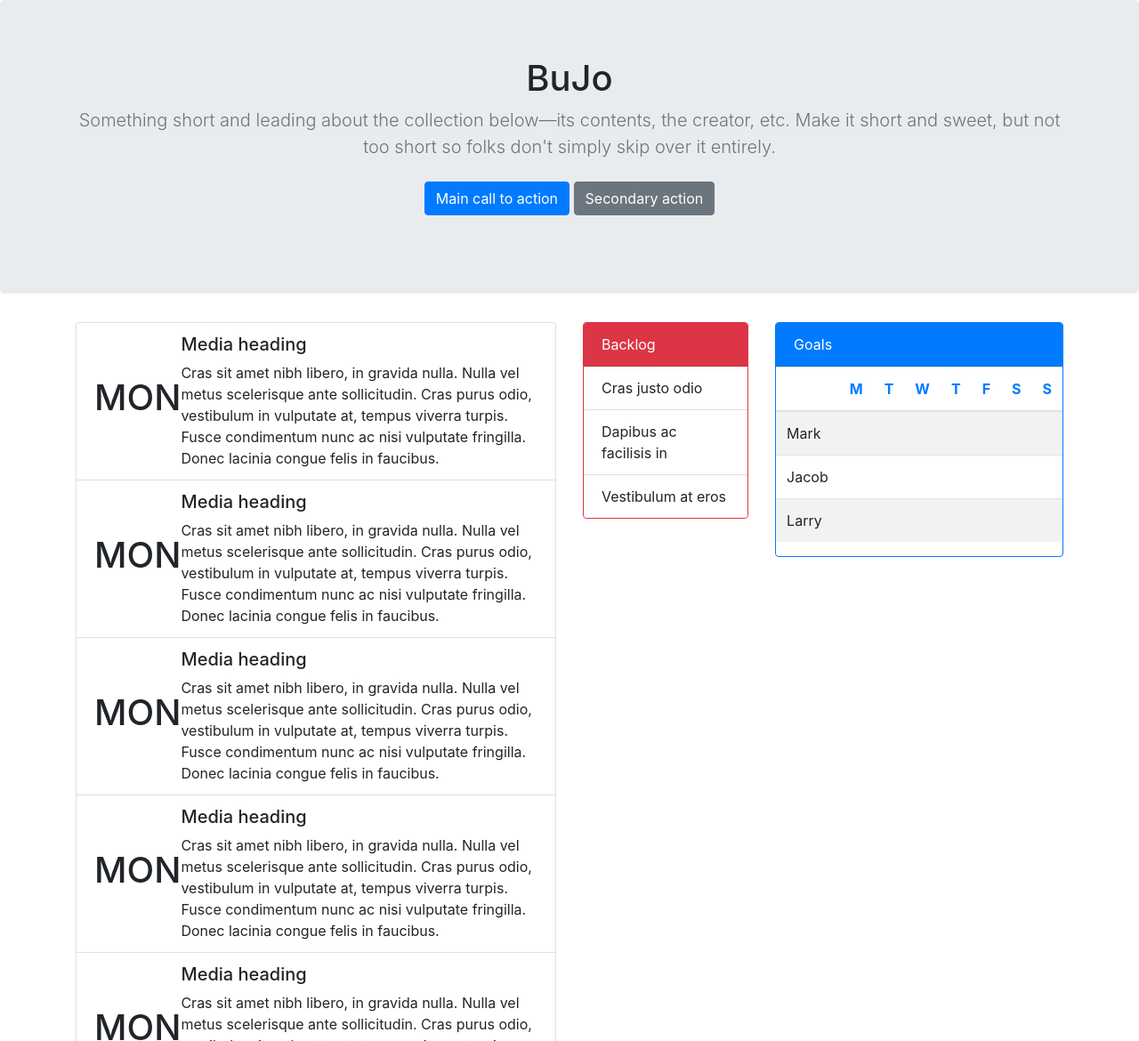
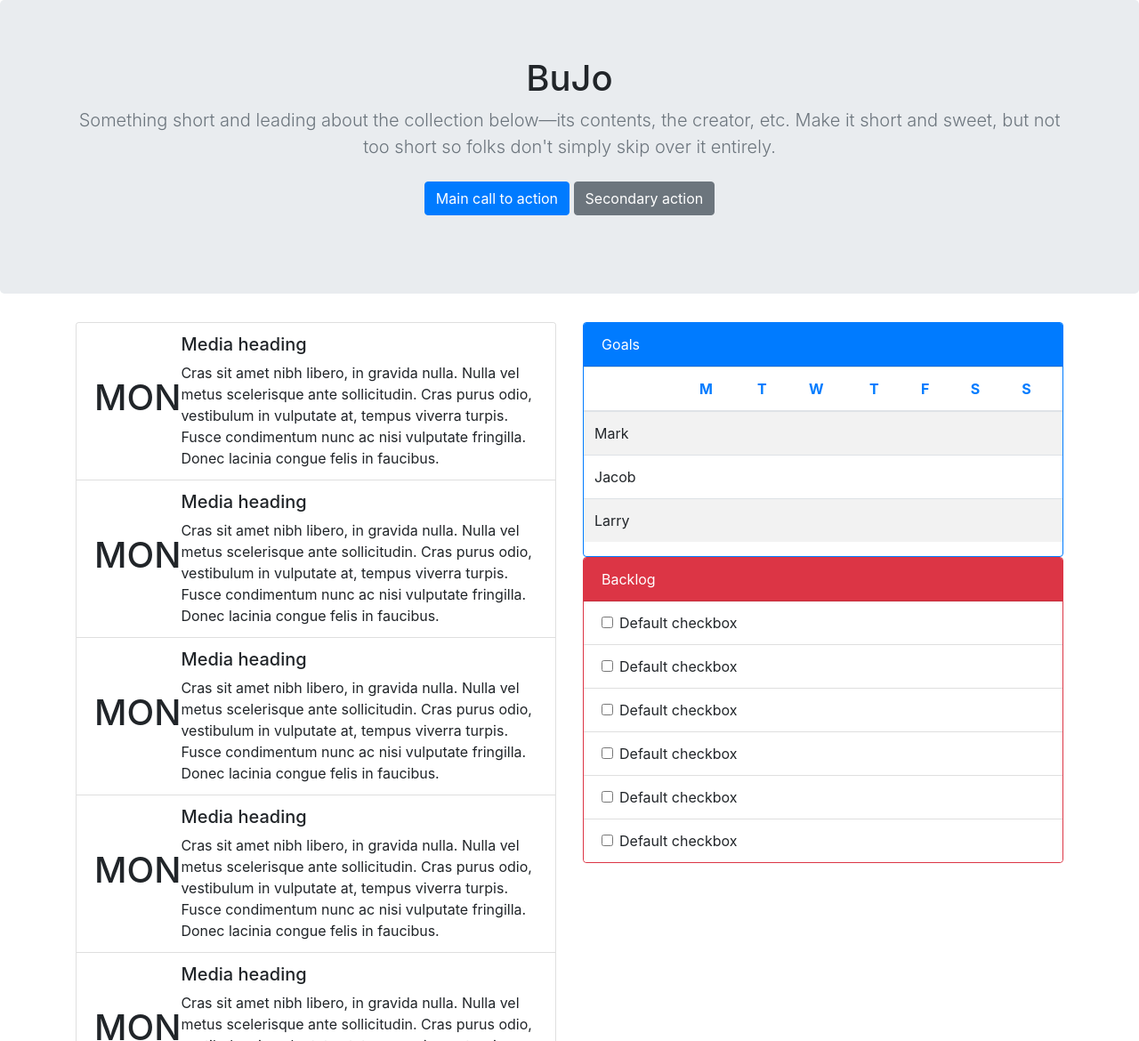
Before and after one commit to michaeljscully/bujo, a plain HTML site: page index.html in a window 1280 px wide. Shown: the top 1170 px of the page at 89% size. Drawn offline with nearby package versions, Linux system fonts and the light colour scheme.

Commit message:
Add files via upload

```diff
--- a/index.html
+++ b/index.html
@@ -94,19 +94,7 @@
         </div>
         <div class="col-sm">
           <div class="row">
-            <div class="col-sm">
-              <div class="card border-danger">
-                <div class="card-header text-white bg-danger">
-                  Backlog
-                </div>
-                <ul class="list-group list-group-flush">
-                  <li class="list-group-item">Cras justo odio</li>
-                  <li class="list-group-item">Dapibus ac facilisis in</li>
-                  <li class="list-group-item">Vestibulum at eros</li>
-                </ul>
-              </div>
-            </div>
-            <div class="col-sm">
+            <div class="col-sm-12">
               <div class="card border-primary">
                 <div class="card-header text-white bg-primary">
                   Goals
@@ -159,6 +147,63 @@
                 </table>
               </div>
             </div>
+            <div class="col-sm-12">
+              <div class="card border-danger">
+                <div class="card-header text-white bg-danger">
+                  Backlog
+                </div>
+                <ul class="list-group list-group-flush">
+                  <li class="list-group-item">
+                    <div class="form-check">
+                      <input class="form-check-input" type="checkbox" value="" id="defaultCheck1">
+                      <label class="form-check-label" for="defaultCheck1">
+                        Default checkbox
+                      </label>
+                    </div>
+                  </li>
+                  <li class="list-group-item">
+                    <div class="form-check">
+                      <input class="form-check-input" type="checkbox" value="" id="defaultCheck1">
+                      <label class="form-check-label" for="defaultCheck1">
+                        Default checkbox
+                      </label>
+                    </div>
+                  </li>
+                  <li class="list-group-item">
+                    <div class="form-check">
+                      <input class="form-check-input" type="checkbox" value="" id="defaultCheck1">
+                      <label class="form-check-label" for="defaultCheck1">
+                        Default checkbox
+                      </label>
+                    </div>
+                  </li>
+                  <li class="list-group-item">
+                    <div class="form-check">
+                      <input class="form-check-input" type="checkbox" value="" id="defaultCheck1">
+                      <label class="form-check-label" for="defaultCheck1">
+                        Default checkbox
+                      </label>
+                    </div>
+                  </li>
+                  <li class="list-group-item">
+                    <div class="form-check">
+                      <input class="form-check-input" type="checkbox" value="" id="defaultCheck1">
+                      <label class="form-check-label" for="defaultCheck1">
+                        Default checkbox
+                      </label>
+                    </div>
+                  </li>
+                  <li class="list-group-item">
+                    <div class="form-check">
+                      <input class="form-check-input" type="checkbox" value="" id="defaultCheck1">
+                      <label class="form-check-label" for="defaultCheck1">
+                        Default checkbox
+                      </label>
+                    </div>
+                  </li>
+                </ul>
+              </div>
+            </div>
           </div>
         </div>
       </div>
```
